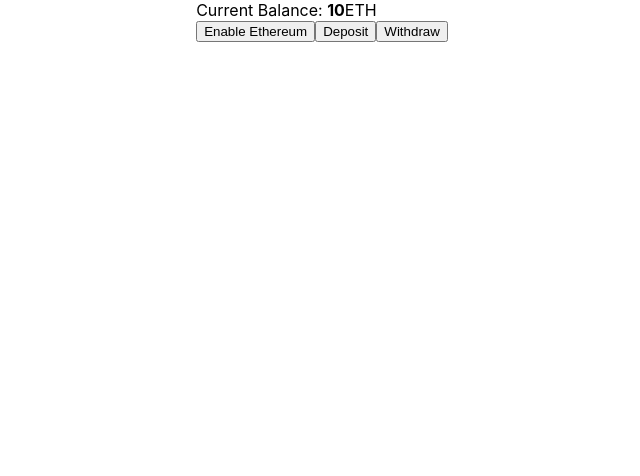
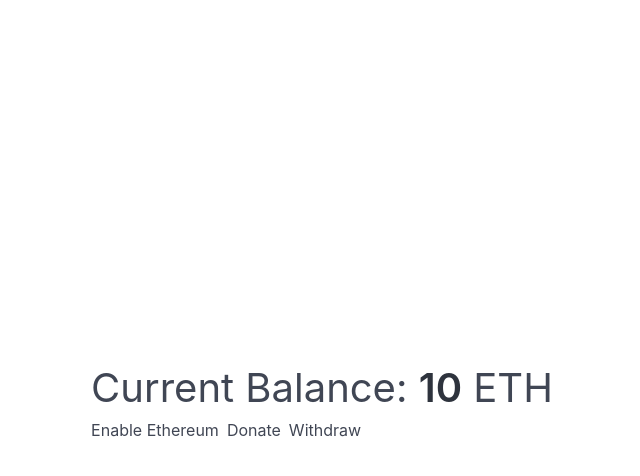
Before and after one commit to Arnoldmn/blockchain, a React (Create React App) app in the folder faucet/: page / in a window 1280 px wide. Shown: the top 476 px of the page, without its empty margins (318-958 px from the left). Built offline with nearby package versions, Linux system fonts and the light colour scheme.

Commit message:
install web3 depe

```diff
--- a/faucet/package.json
+++ b/faucet/package.json
@@ -12,7 +12,7 @@
     "react-dom": "^18.2.0",
     "react-scripts": "^5.0.1",
     "web-vitals": "^2.1.4",
-    "web3": "^4.1.0"
+    "web3": "^4.9.0"
   },
   "scripts": {
     "start": "react-scripts start",
--- a/faucet/src/App.css
+++ b/faucet/src/App.css
@@ -4,9 +4,3 @@
     justify-content: center;
     align-items: center;
 }
-
-.faucet-wrapper > .btn {
-    padding: 10;
-    margin: auto;
-    height: 400;
-}
--- a/faucet/src/App.js
+++ b/faucet/src/App.js
@@ -11,21 +11,23 @@
     loadProvider()
   }, [])
   return (
+
     <>
       <div className="faucet-wrapper">
         <div className="faucet">
-          <div className="balance-view size-is-2">
-            Current Balance: <strong>10</strong>ETH
+          <div className="balance-view is-size-2">
+            Current Balance: <strong>10</strong> ETH
           </div>
           <button
             className="btn mr-2"
             onClick={async () => {
-              const accounts = await window.ethereum.request({method: "eth_requestAccounts"})
+              const accounts = await window.ethereum.request({ method: "eth_requestAccounts" })
               console.log(accounts)
-            }}>
-              Enable Ethereum
-            </button>
-          <button className="btn mr-2">Deposit</button>
+            }}
+          >
+            Enable Ethereum
+          </button>
+          <button className="btn mr-2">Donate</button>
           <button className="btn">Withdraw</button>
         </div>
       </div>
--- a/faucet/src/index.css
+++ b/faucet/src/index.css
@@ -1,9 +1,12 @@
+
 html {
   height: 100%;
 }
+
 body {
   height: 100%;
   margin: 0;
+  background-color: #ffffff;
   font-family: -apple-system, BlinkMacSystemFont, 'Segoe UI', 'Roboto', 'Oxygen',
     'Ubuntu', 'Cantarell', 'Fira Sans', 'Droid Sans', 'Helvetica Neue',
     sans-serif;
@@ -12,7 +15,7 @@
 }
 
 #root {
-  height: 100;
+  height: 100%;
 }
 
 code {
--- a/faucet/src/index.js
+++ b/faucet/src/index.js
@@ -2,7 +2,7 @@
 import ReactDOM from 'react-dom/client';
 import './index.css';
 import App from './App';
-//import "bulma/css/bulma.min.css"
+import "bulma/css/bulma.min.css"
 import reportWebVitals from './reportWebVitals';
 
 const root = ReactDOM.createRoot(document.getElementById('root'));
```
Also changed, not shown: 1 other file (tests, documents, lock files or other folders).
